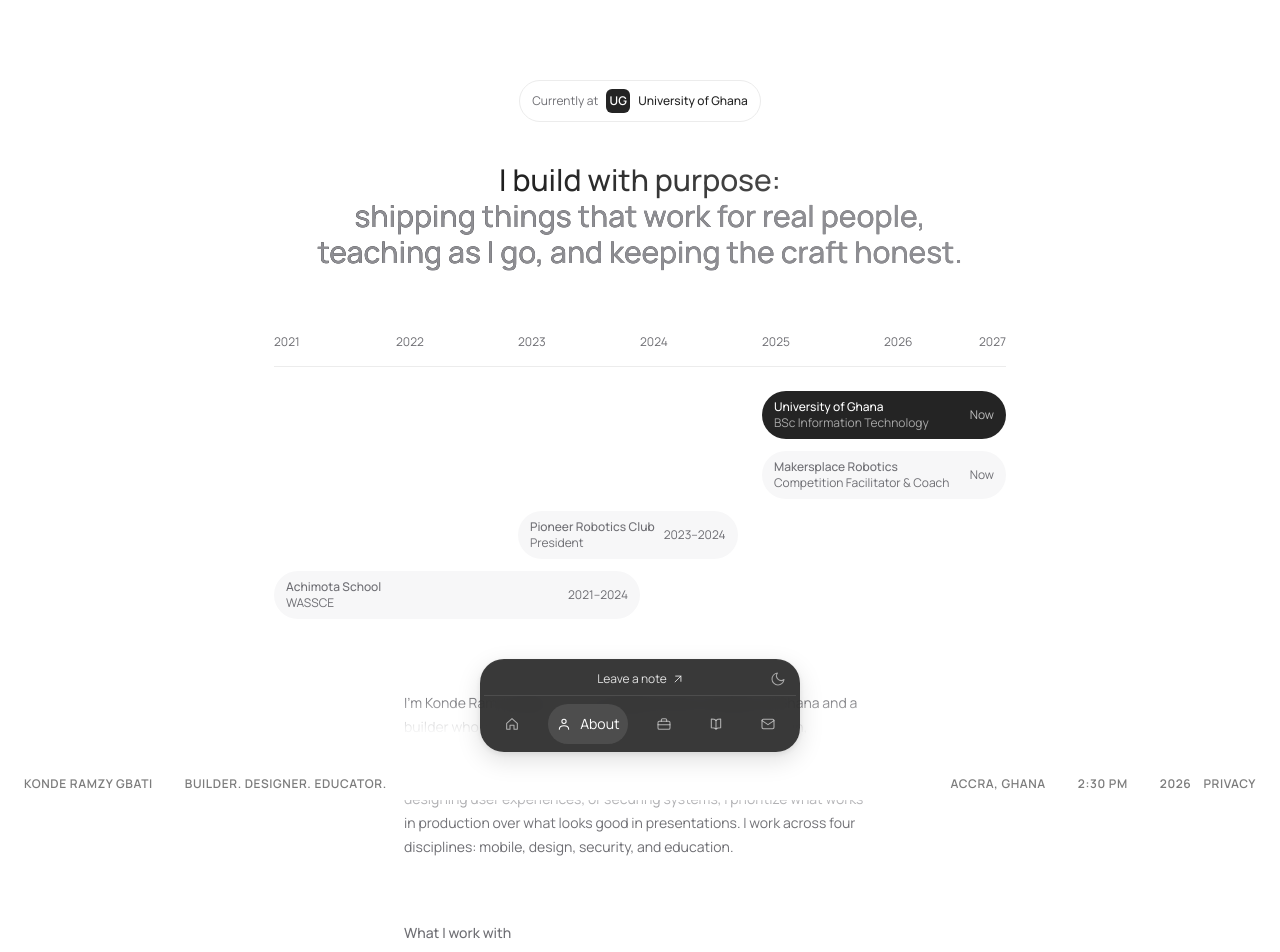
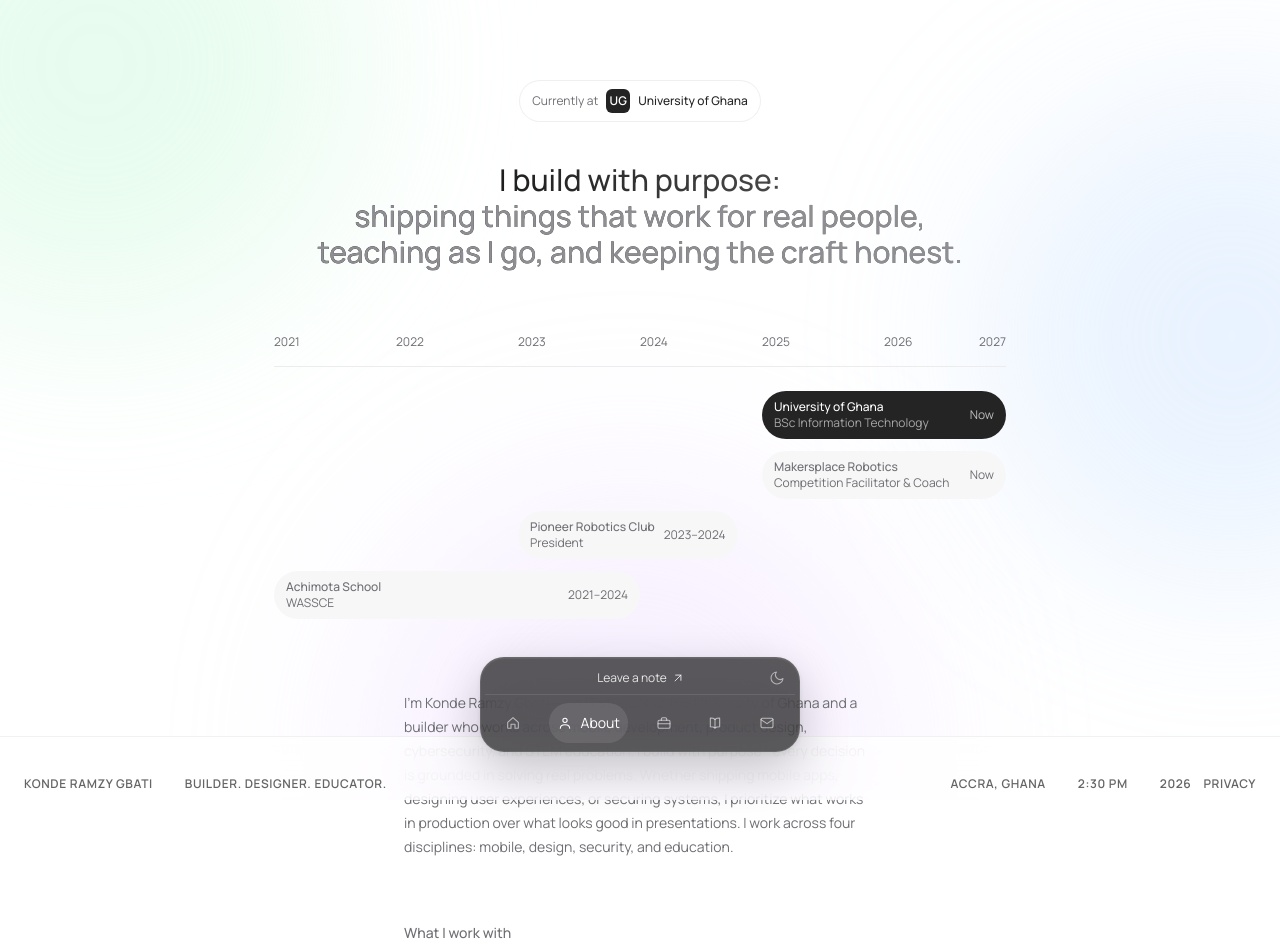
Before and after one commit to ramzyq/portfolio, a Next.js app: page /about in a window 1280 px wide. Shown: the top 952 px of the page. Built offline with nearby package versions, Linux system fonts and the light colour scheme; no server answers.

Commit message:
feat: add glassmorphic chrome and ambient wash

```diff
--- a/app/globals.css
+++ b/app/globals.css
@@ -17,6 +17,11 @@
     --headline-from: #000000;
     --headline-to: #666666;
     --headline-mute: #8e8e93;
+    --glass-highlight: rgba(255, 255, 255, 0.75);
+    --wash-a: 187 247 208;
+    --wash-b: 191 219 254;
+    --wash-c: 233 213 255;
+    --wash-opacity: 0.35;
     color-scheme: light;
   }
 
@@ -34,6 +39,11 @@
     --headline-from: #ffffff;
     --headline-to: #9b9b9b;
     --headline-mute: #8e8e93;
+    --glass-highlight: rgba(255, 255, 255, 0.08);
+    --wash-a: 52 211 153;
+    --wash-b: 96 165 250;
+    --wash-c: 192 132 252;
+    --wash-opacity: 0.16;
     color-scheme: dark;
   }
 
@@ -110,11 +120,57 @@
   }
 
   .pill {
-    @apply inline-flex min-h-10 items-center gap-2 rounded-full border border-line bg-background px-3 py-2 text-xs leading-4 text-body;
+    @apply inline-flex min-h-10 items-center gap-2 rounded-full border px-3 py-2 text-xs leading-4 text-body;
+    border-color: rgb(var(--line) / 0.8);
+    background-color: rgb(var(--background) / 0.55);
+    box-shadow: inset 0 1px 0 var(--glass-highlight);
+    backdrop-filter: blur(16px) saturate(150%);
+    -webkit-backdrop-filter: blur(16px) saturate(150%);
   }
 
   .dock {
-    @apply pointer-events-auto flex items-center gap-1 rounded-full bg-dock/90 px-2 py-2 text-sm text-white/60 shadow-[0_18px_50px_rgba(0,0,0,0.22)] backdrop-blur-md;
+    @apply pointer-events-auto flex items-center gap-1 rounded-full bg-dock/75 px-2 py-2 text-sm text-white/60 shadow-[0_18px_50px_rgba(0,0,0,0.22)] backdrop-blur-xl backdrop-saturate-150;
+  }
+
+  .glass-panel {
+    background-color: rgb(var(--surface) / 0.6);
+    border: 1px solid rgb(var(--line) / 0.8);
+    box-shadow:
+      inset 0 1px 0 var(--glass-highlight),
+      0 18px 40px -28px rgb(0 0 0 / 0.35);
+    backdrop-filter: blur(24px) saturate(150%);
+    -webkit-backdrop-filter: blur(24px) saturate(150%);
+  }
+
+  .ambient-orb {
+    position: absolute;
+    border-radius: 9999px;
+    filter: blur(96px);
+    opacity: var(--wash-opacity);
+  }
+
+  .ambient-orb-a {
+    left: -10rem;
+    top: -12rem;
+    height: 32rem;
+    width: 32rem;
+    background-color: rgb(var(--wash-a));
+  }
+
+  .ambient-orb-b {
+    right: -12rem;
+    top: 6rem;
+    height: 30rem;
+    width: 30rem;
+    background-color: rgb(var(--wash-b));
+  }
+
+  .ambient-orb-c {
+    bottom: -14rem;
+    left: 28%;
+    height: 34rem;
+    width: 34rem;
+    background-color: rgb(var(--wash-c));
   }
 
   .hide-scrollbar {
@@ -127,6 +183,10 @@
   }
 
   .field {
-    @apply w-full rounded-xl border border-line bg-surface px-4 py-3 text-sm text-ink transition-colors duration-300 ease-smooth placeholder:text-muted focus:border-ink/30;
+    @apply w-full rounded-xl border bg-surface/60 px-4 py-3 text-sm text-ink transition-colors duration-300 ease-smooth placeholder:text-muted focus:border-ink/30;
+    border-color: rgb(var(--line) / 0.8);
+    box-shadow: inset 0 1px 0 var(--glass-highlight);
+    backdrop-filter: blur(16px) saturate(150%);
+    -webkit-backdrop-filter: blur(16px) saturate(150%);
   }
 }
--- a/app/layout.tsx
+++ b/app/layout.tsx
@@ -91,6 +91,14 @@ export default function RootLayout({
       <body
         className={`${manrope.className} bg-background text-foreground antialiased`}
       >
+        <div
+          aria-hidden="true"
+          className="pointer-events-none fixed inset-0 z-0 overflow-hidden"
+        >
+          <div className="ambient-orb ambient-orb-a" />
+          <div className="ambient-orb ambient-orb-b" />
+          <div className="ambient-orb ambient-orb-c" />
+        </div>
         <ThemeProvider
           attribute="class"
           defaultTheme="system"
@@ -104,7 +112,7 @@ export default function RootLayout({
           >
             Skip to content
           </a>
-          <div className="min-h-screen pb-24">
+          <div className="relative z-10 min-h-screen pb-24">
             {children}
             <div aria-hidden="true" className="h-24 md:h-12" />
           </div>
--- a/components/site/Dock.tsx
+++ b/components/site/Dock.tsx
@@ -23,7 +23,7 @@ export function Dock() {
       <nav
         aria-label="Main navigation"
         data-testid="dock"
-        className="pointer-events-auto w-80 max-w-[calc(100vw-32px)] rounded-3xl bg-dock/90 p-1 text-white shadow-[inset_0_1px_0_rgba(255,255,255,0.03),0_8px_24px_rgba(0,0,0,0.125),0_2px_6px_rgba(0,0,0,0.08)] backdrop-blur-md"
+        className="pointer-events-auto w-80 max-w-[calc(100vw-32px)] rounded-3xl border border-white/10 bg-dock/75 p-1 text-white shadow-[inset_0_1px_0_rgba(255,255,255,0.06),0_18px_50px_rgba(0,0,0,0.22),0_2px_6px_rgba(0,0,0,0.08)] backdrop-blur-xl backdrop-saturate-150"
       >
         <div className="flex items-center gap-1 rounded-t-2xl border-b border-white/10 pl-1 pr-0.5">
           <span aria-hidden="true" className="h-8 w-8 shrink-0" />
--- a/components/site/EmailCard.tsx
+++ b/components/site/EmailCard.tsx
@@ -7,7 +7,7 @@ export function EmailCard() {
       data-testid="email-card"
       className="mx-auto w-full max-w-[652px] px-6"
     >
-      <div className="flex flex-col items-center gap-4 rounded-2xl bg-surface px-6 py-10 text-center">
+      <div className="glass-panel flex flex-col items-center gap-4 rounded-2xl px-6 py-10 text-center">
         <p className="text-sm font-medium text-ink">{OWNER.email}</p>
         <HireButton size="sm" label="Copy email" />
       </div>
--- a/components/site/FixedFooter.tsx
+++ b/components/site/FixedFooter.tsx
@@ -8,7 +8,7 @@ export function FixedFooter() {
   return (
     <footer
       data-testid="site-footer"
-      className="fixed inset-x-0 bottom-0 z-40 flex min-h-16 items-end bg-background px-6 pb-2 pt-2 text-xs font-semibold uppercase tracking-wider text-foreground/60 shadow-[0_-10px_24px_12px_rgb(var(--background))]"
+      className="fixed inset-x-0 bottom-0 z-40 flex min-h-16 items-end border-t border-line/70 bg-background/75 px-6 pb-2 pt-2 text-xs font-semibold uppercase tracking-wider text-foreground/70 backdrop-blur-xl backdrop-saturate-150"
     >
       <div className="grid w-full grid-cols-[1fr_auto] gap-x-6 gap-y-1 sm:flex sm:items-center sm:justify-between">
         <div className="flex flex-col gap-1 sm:flex-row sm:items-center sm:gap-8">
```
